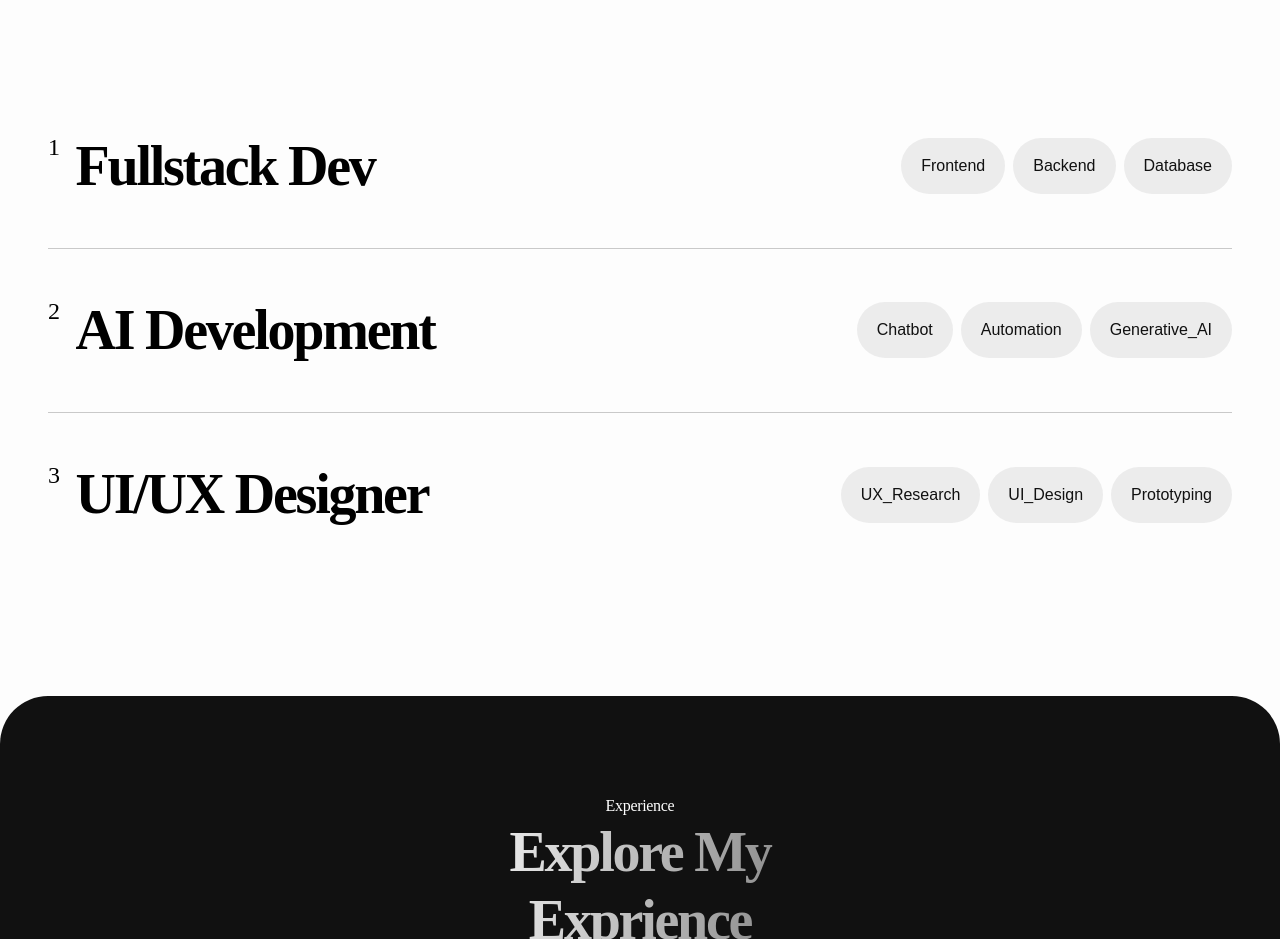
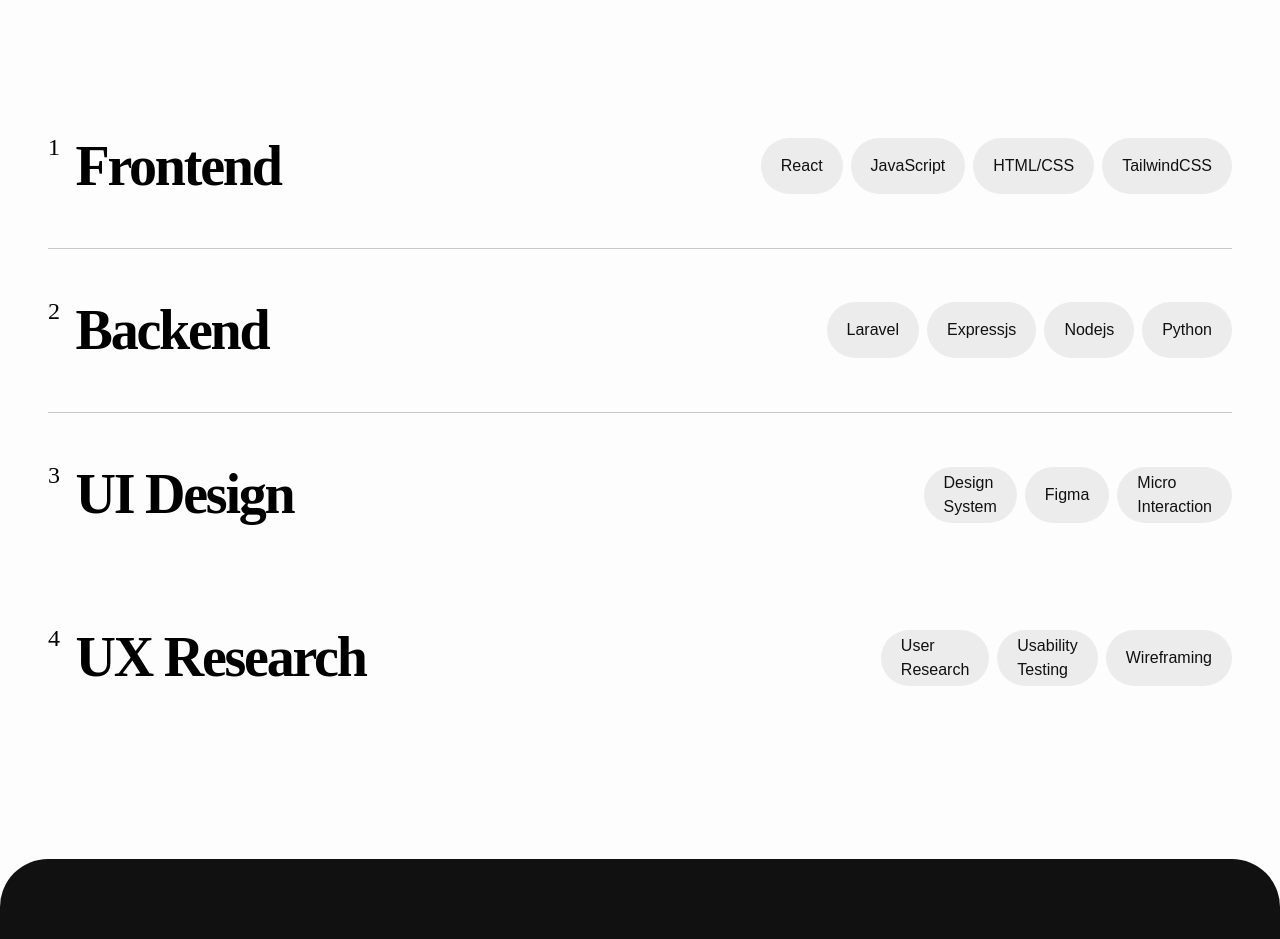
Before and after one commit to jayyidjidan/MyPorto, a React (Vite) app: page / in a window 1280 px wide. Shown: the part 2665-3604 px from the top of the page. Built offline with nearby package versions, Linux system fonts and the light colour scheme; no server answers.

Commit message:
update skill

```diff
--- a/src/components/sections/Skill.jsx
+++ b/src/components/sections/Skill.jsx
@@ -70,21 +70,25 @@ export default function Skill() {
             <h4 className="text-h4">1</h4>
 
             <h1 className="text-h1">
-              Fullstack Dev
+              Frontend
             </h1>
           </div>
 
           <div className="flex flex-col items-end gap-2 lg:flex-row lg:items-start">
             <Chip variant="medium">
-              Frontend
+              React
             </Chip>
 
             <Chip variant="medium">
-              Backend
+              JavaScript
             </Chip>
 
             <Chip variant="medium">
-              Database
+              HTML/CSS
+            </Chip>
+
+            <Chip variant="medium">
+              TailwindCSS
             </Chip>
           </div>
         </AnimatedItem>
@@ -99,21 +103,25 @@ export default function Skill() {
             <h4 className="text-h4">2</h4>
 
             <h1 className="text-h1">
-              AI Development
+              Backend
             </h1>
           </div>
 
           <div className="flex flex-col items-end gap-2 lg:flex-row lg:items-start">
             <Chip variant="medium">
-              Chatbot
+              Laravel
             </Chip>
 
             <Chip variant="medium">
-              Automation
+              Expressjs
             </Chip>
 
             <Chip variant="medium">
-              Generative_AI
+              Nodejs
+            </Chip>
+
+            <Chip variant="medium">
+              Python
             </Chip>
           </div>
         </AnimatedItem>
@@ -128,21 +136,49 @@ export default function Skill() {
             <h4 className="text-h4">3</h4>
 
             <h1 className="text-h1">
-              UI/UX Designer
+              UI Design
             </h1>
           </div>
 
           <div className="flex flex-col items-end gap-2 lg:flex-row lg:items-start">
             <Chip variant="medium">
-              UX_Research
+              Design System
             </Chip>
 
             <Chip variant="medium">
-              UI_Design
+              Figma
             </Chip>
 
             <Chip variant="medium">
-              Prototyping
+              Micro Interaction
+            </Chip>
+          </div>
+        </AnimatedItem>
+
+        {/* Skill 4 */}
+        <AnimatedItem
+          className="flex w-full flex-col items-end justify-between gap-6 self-stretch py-12 lg:flex-row lg:items-center lg:gap-0"
+          delay={0}
+        >
+          <div className="flex w-full items-start gap-4">
+            <h4 className="text-h4">4</h4>
+
+            <h1 className="text-h1">
+              UX Research
+            </h1>
+          </div>
+
+          <div className="flex flex-col items-end gap-2 lg:flex-row lg:items-start">
+            <Chip variant="medium">
+              User Research
+            </Chip>
+
+            <Chip variant="medium">
+              Usability Testing
+            </Chip>
+
+            <Chip variant="medium">
+              Wireframing
             </Chip>
           </div>
         </AnimatedItem>
```
